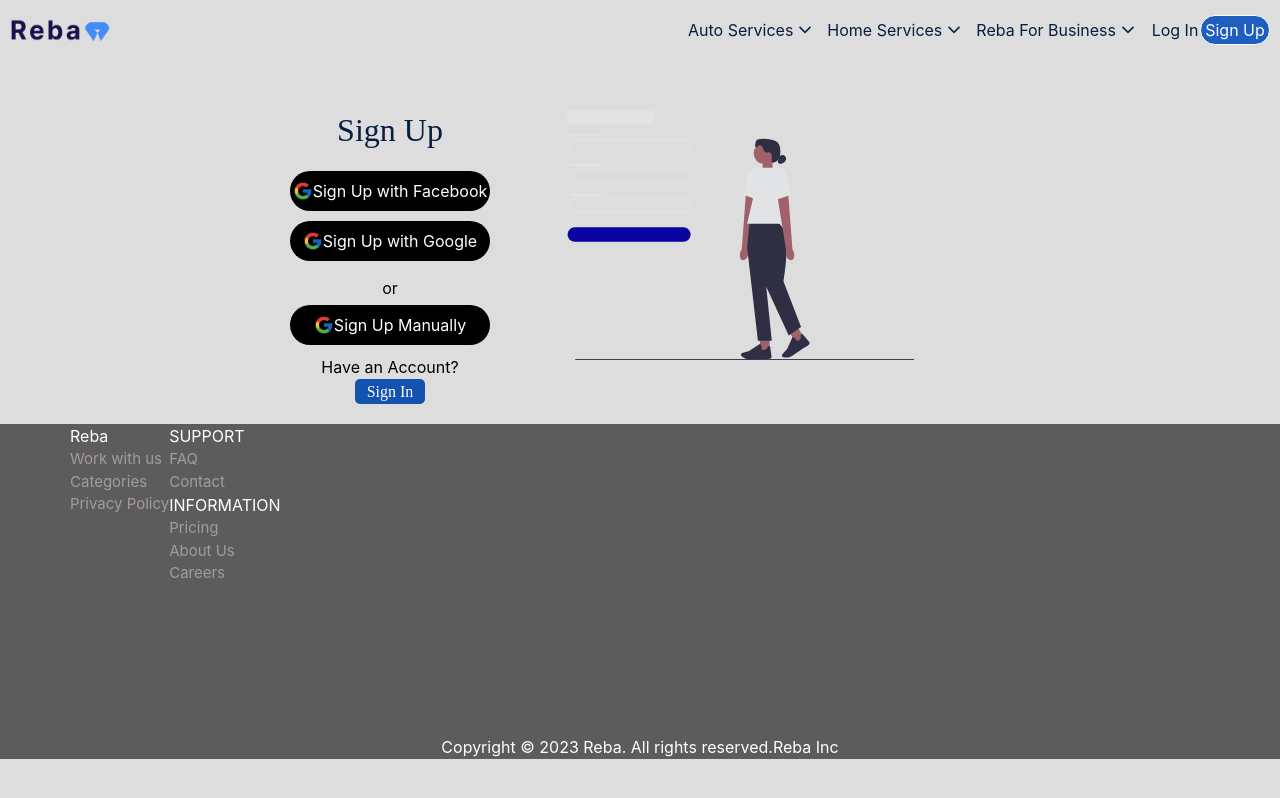
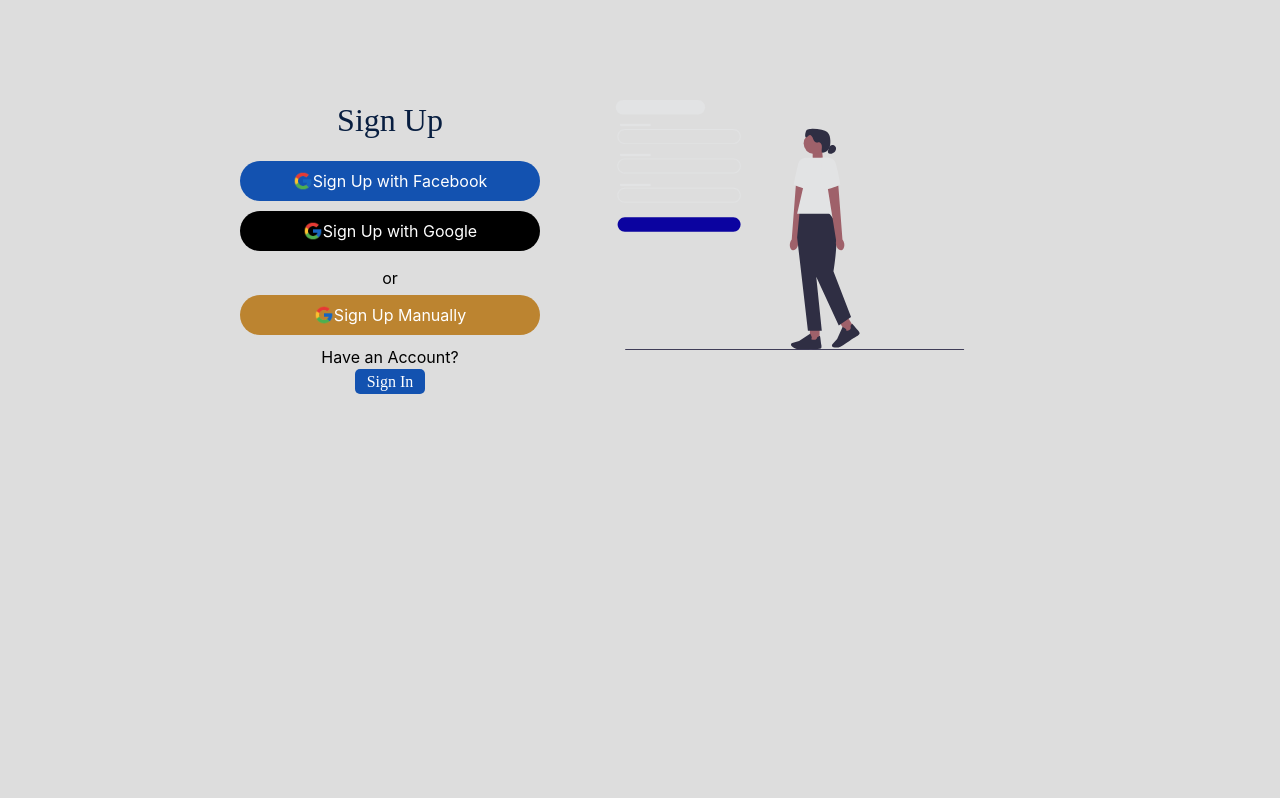
Before and after one commit to kun-lex/Hand-E, a React (Create React App) app: page /sign-up in a window 1280 px wide. Built offline with nearby package versions, Linux system fonts and the light colour scheme.

Commit message:
update sign up and login pages

```diff
--- a/src/pages/login.js
+++ b/src/pages/login.js
@@ -3,7 +3,6 @@
 import NavbarOne from '../components/navbarOne';
 import loginimg from '../components/icons/undraw_login_re_4vu2.svg'
 import styled from 'styled-components';
-import Footer from '../components/Footer';
 import GoogleIcon from '../components/images/icons8-google-48.png'
 import { Link } from 'react-router-dom';
 
@@ -37,7 +36,7 @@
                                 background : '#fffff',
                                 borderRadius : '20px',
                                 width : '250px',
-                                height : '50px',
+                                height : '40px',
                                 padding: '10px',
                                 marginBottom: '20px'
                             }}
@@ -49,7 +48,7 @@
                                 background : '#fffff',
                                 borderRadius : '20px',
                                 width : '250px',
-                                height : '50px',
+                                height : '40px',
                                 padding: '10px',
                                 marginBottom: '20px'
                             }}
@@ -76,7 +75,7 @@
                         </div>
                         <button
                             style={{
-                                width: '200px',
+                                width: '300px',
                                 height: '40px',
                                 borderRadius: '32px',
                                 background: 'black',
@@ -119,7 +118,6 @@
 
                 </div>
             </div>
-            <Footer/>
         </div>
     )
 }
--- a/src/pages/signUp.js
+++ b/src/pages/signUp.js
@@ -11,15 +11,9 @@
         display : none;
 
     }
-    @media (min-width: 700px ){
-        display : flex;
-    }
     `;
     return (
-        <div>
-            <NavbarOne />
-            <div className='flex items-center justify-center w-full mt-[50px]'>
-                <div className='flex'>
+            <div className='flex justify-center origin-[-50%_-50%] mt-[100px]'>
                 <div className='flex flex-col items-center'>
                     <h1 style={{
                         color:"#081E40",
@@ -32,10 +26,10 @@
                     </h1>
                     <button
                         style={{
-                                width: '200px',
+                            width: '300px',
                             height: '40px',
                             borderRadius: '32px',
-                                background: 'black',
+                            background: '#1352B0',
                             color: 'white',
                             display: 'flex',
                             alignItems: 'center',
@@ -45,7 +39,7 @@
                     > <img src={GoogleIcon} className=' w-[20px] h-[20px] flex items-center ' alt='google' /> Sign Up with Facebook</button>
                     <button
                         style={{
-                                width: '200px',
+                            width: '300px',
                             height: '40px',
                             borderRadius: '32px',
                             background: 'black',
@@ -61,10 +55,10 @@
                     </div>
                     <button
                         style={{
-                                width: '200px',
+                            width: '300px',
                             height: '40px',
                             borderRadius: '32px',
-                                background: 'black',
+                            background: '#BC8430',
                             color: 'white',
                             display: 'flex',
                             alignItems: 'center',
@@ -73,7 +67,7 @@
                         }}
                     > <img src={GoogleIcon} className=' w-[20px] h-[20px] flex items-center ' alt='google' /> Sign Up Manually </button>
                     <p className='text-black' >Have an Account?</p>
-                        <Link to="/sign-up">
+                    <Link to="/login">
                         <button
                             style={{
                                 display : 'flex',
@@ -101,10 +95,6 @@
                     src={SignUpImage} alt='sign up' />
                     </div>
                 </WrapStyle>
-
-                </div>
-            </div>
-            <Footer/>
             </div>
     )
 }
```
Lines whose indentation alone changed are shown as unchanged.
